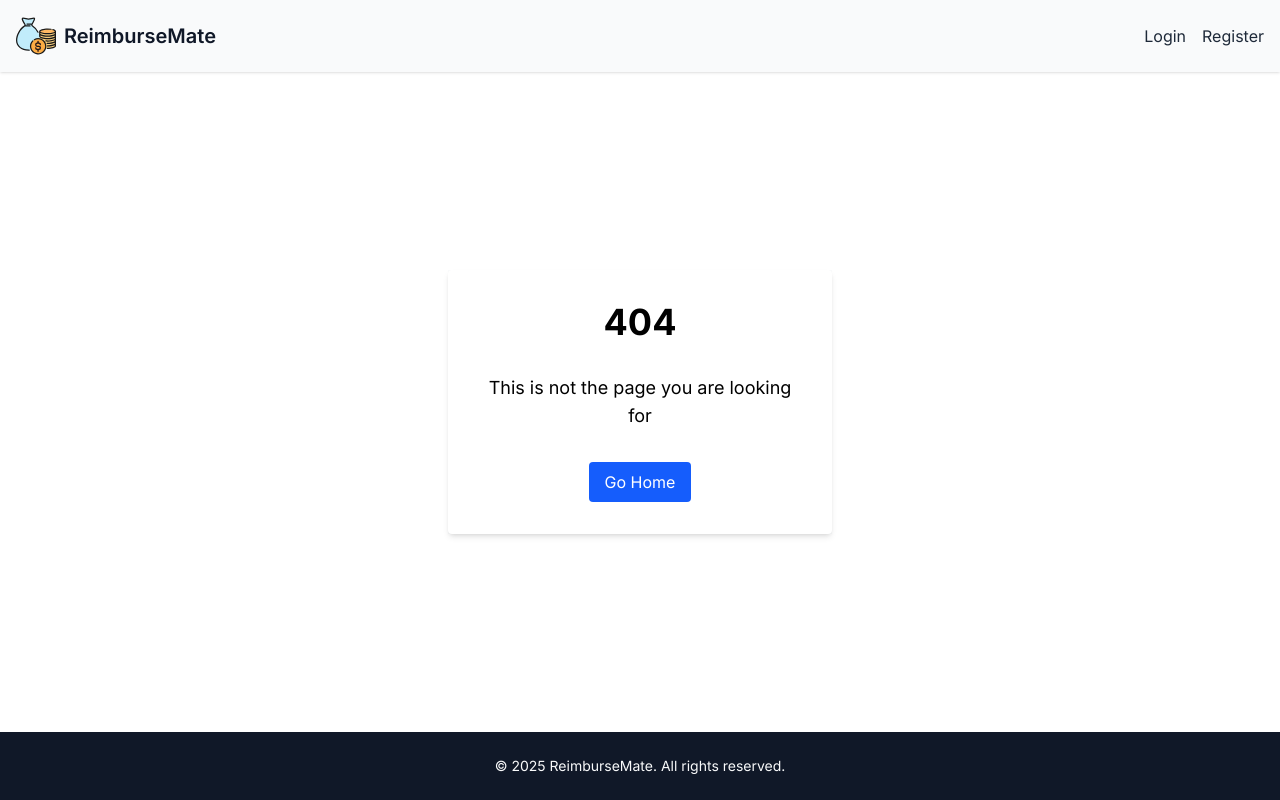
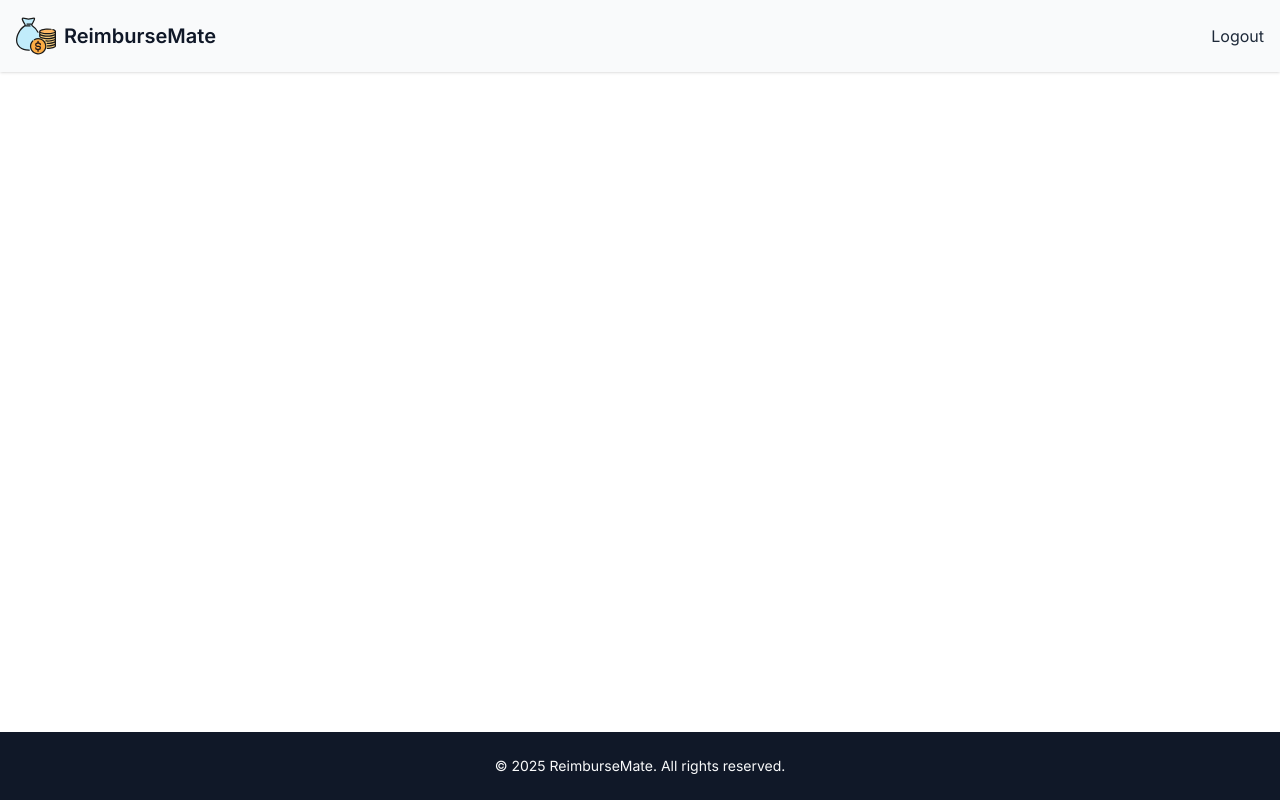
Before and after one commit to vlrnsnk/reimburse-mate, a React (Vite) app in the folder frontend/: page /employee in a window 1280 px wide. Before the commit this address had no page. Built offline with nearby package versions, Linux system fonts and the light colour scheme.

Commit message:
Add EmployeeLayout and default route

```diff
--- /dev/null
+++ b/frontend/src/components/layout/EmployeeLayout/EmployeeLayout.tsx
@@ -0,0 +1,31 @@
+import { Link, Outlet } from 'react-router-dom';
+import { Footer } from '@/components/layout/Footer/Footer';
+import Logo from '@/assets/logo.svg?react';
+
+const EmployeeLayout: React.FC = () => {
+  return (
+    <div className="flex flex-col min-h-screen">
+      <header className="bg-gray-50 shadow-sm">
+      <div className="container mx-auto px-4 py-4 flex flex-col sm:flex-row justify-between items-center text-center md:text-left">
+        <Link to="/" className="flex flex-col sm:flex-row items-center">
+          <Logo className="h-10 w-10 text-blue-600 hidden sm:block" />
+          <span className="mt-2 sm:mt-0 sm:ml-2 text-xl font-semibold text-gray-900">
+            ReimburseMate
+          </span>
+        </Link>
+        <nav className="mt-4 sm:mt-0 flex flex-col sm:flex-row space-y-2 sm:space-y-0 sm:space-x-4">
+          <Link to="/login" className="text-gray-800 hover:text-gray-900 active:text-blue-600 transition-colors duration-300 ease-in-out" aria-label="Logout Page">
+            Logout
+          </Link>
+        </nav>
+      </div>
+    </header>
+      <main className="flex flex-col flex-grow items-center justify-center px-4 py-6">
+        <Outlet />
+      </main>
+      <Footer />
+    </div>
+  );
+};
+
+export { EmployeeLayout };
--- a/frontend/src/routes/routes.tsx
+++ b/frontend/src/routes/routes.tsx
@@ -4,6 +4,7 @@ import { LoginPage } from '@/pages/public/LoginPage/LoginPage';
 import { NotFoundPage } from '@/pages/public/NotFoundPage/NotFoundPage';
 import { RegisterPage } from '@/pages/public/RegisterPage/RegisterPage';
 import { Layout } from '@/components/layout/Layout/Layout';
+import { EmployeeLayout } from '@/components/layout/EmployeeLayout/EmployeeLayout';
 
 const router = createBrowserRouter([
   {
@@ -16,6 +17,10 @@ const router = createBrowserRouter([
       { path: '*', element: <NotFoundPage /> },
     ],
   },
+  {
+    path: '/employee',
+    element: <EmployeeLayout />,
+  },
 ]);
 
 export { router };
```
Also changed, not shown: frontend/src/pages/employee/EmployeeDashboard/EmployeeDashboard.tsx (added).
